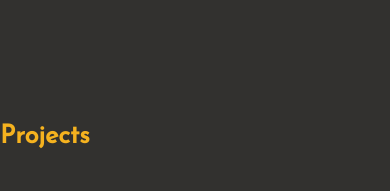
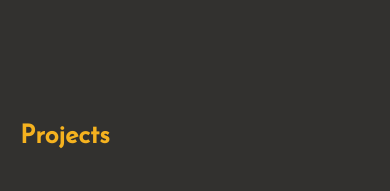
Before and after one commit to jacob-san/portfolio, a React (Create React App) app: page / in a window 390 px wide. Shown: the part 820-1011 px from the top of the page. Built offline with nearby package versions, Linux system fonts and the light colour scheme.

Commit message:
media qry for pd

```diff
--- a/src/App.css
+++ b/src/App.css
@@ -214,6 +214,9 @@ body {
 }
 
 @media (max-width: 576px) {
+  .projects-container h2 {
+    padding: 0 20px;
+  }
   .projects {
     justify-content: space-around;
   }
```
